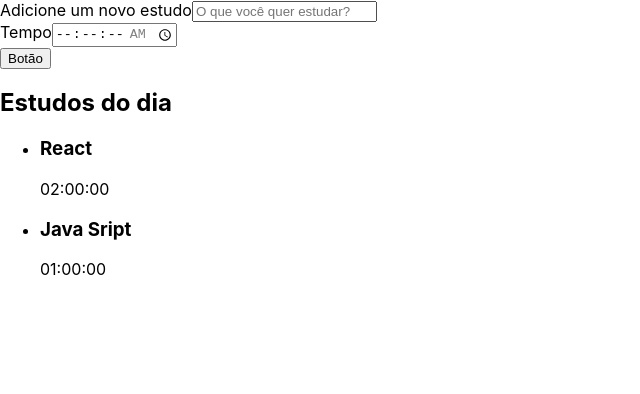
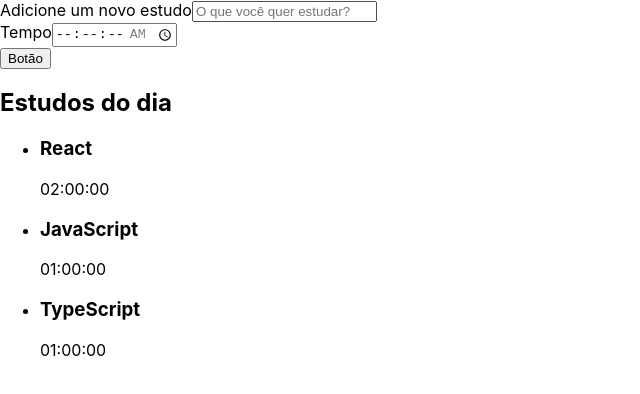
Before and after one commit to melissalopes/react-api-melissa, a React (Create React App) app: page / in a window 1280 px wide. Shown: the top 394 px of the page, without its empty margins (0-640 px from the left). Built offline with nearby package versions, Linux system fonts and the light colour scheme.

Commit message:
feat: renderizando arrays

```diff
--- a/src/components/list/index.tsx
+++ b/src/components/list/index.tsx
@@ -1,26 +1,17 @@
 import React from "react";
 
 function Lista() {
+    const tasks = [{tarefa: "React", tempo: "02:00:00"}, {tarefa: "JavaScript", tempo: "01:00:00"}, {tarefa: "TypeScript", tempo: "01:00:00"}];
     return (
         <aside>
             <h2>Estudos do dia</h2>
             <ul>
-                <li>
-                    <h3>
-                        React
-                    </h3>
-                    <span>
-                        02:00:00
-                    </span>
-                </li>
-                <li>
-                    <h3>
-                        Java Sript
-                    </h3>
-                    <span>
-                        01:00:00
-                    </span>
-                </li>
+                {tasks.map((task, index) => (
+                    <li key={index}>
+                        <h3>{task.tarefa}</h3>
+                        <span>{task.tempo}</span>
+                    </li>
+                ))}
             </ul>
 
         </aside>
```
